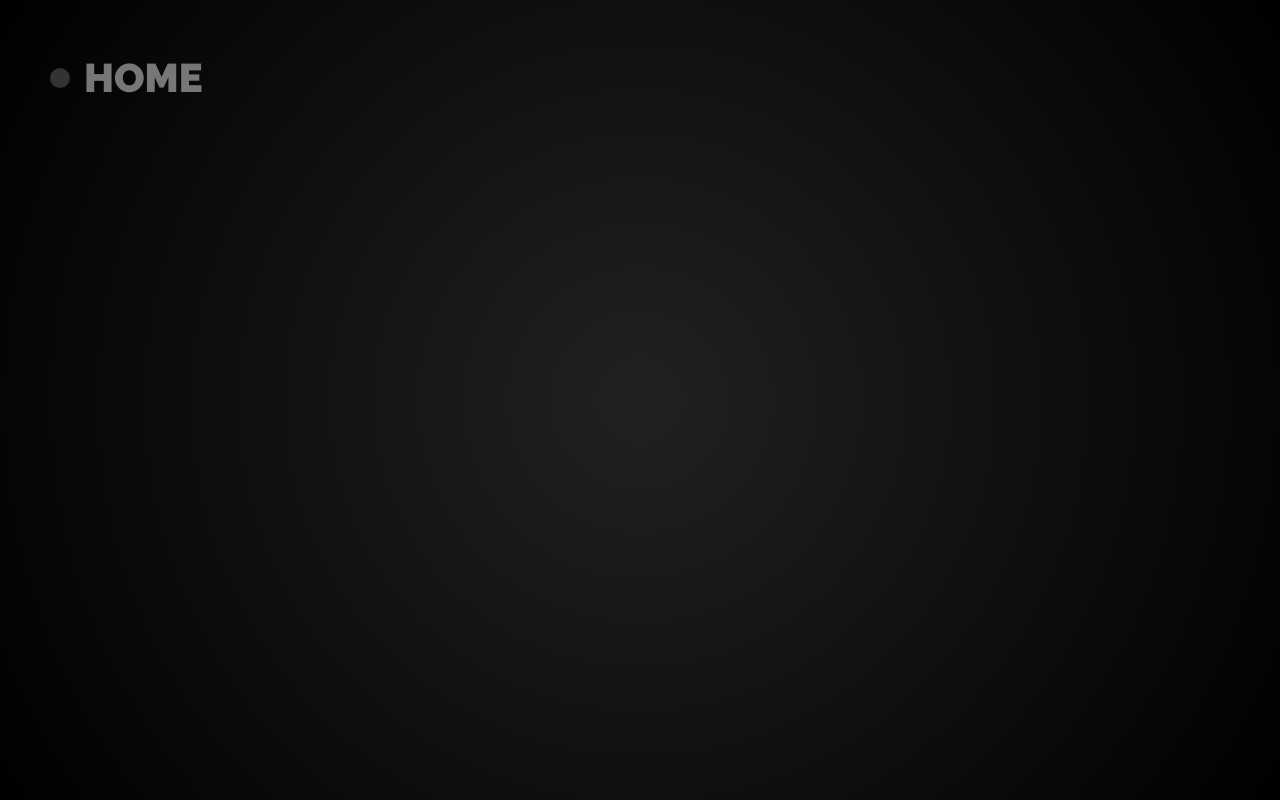
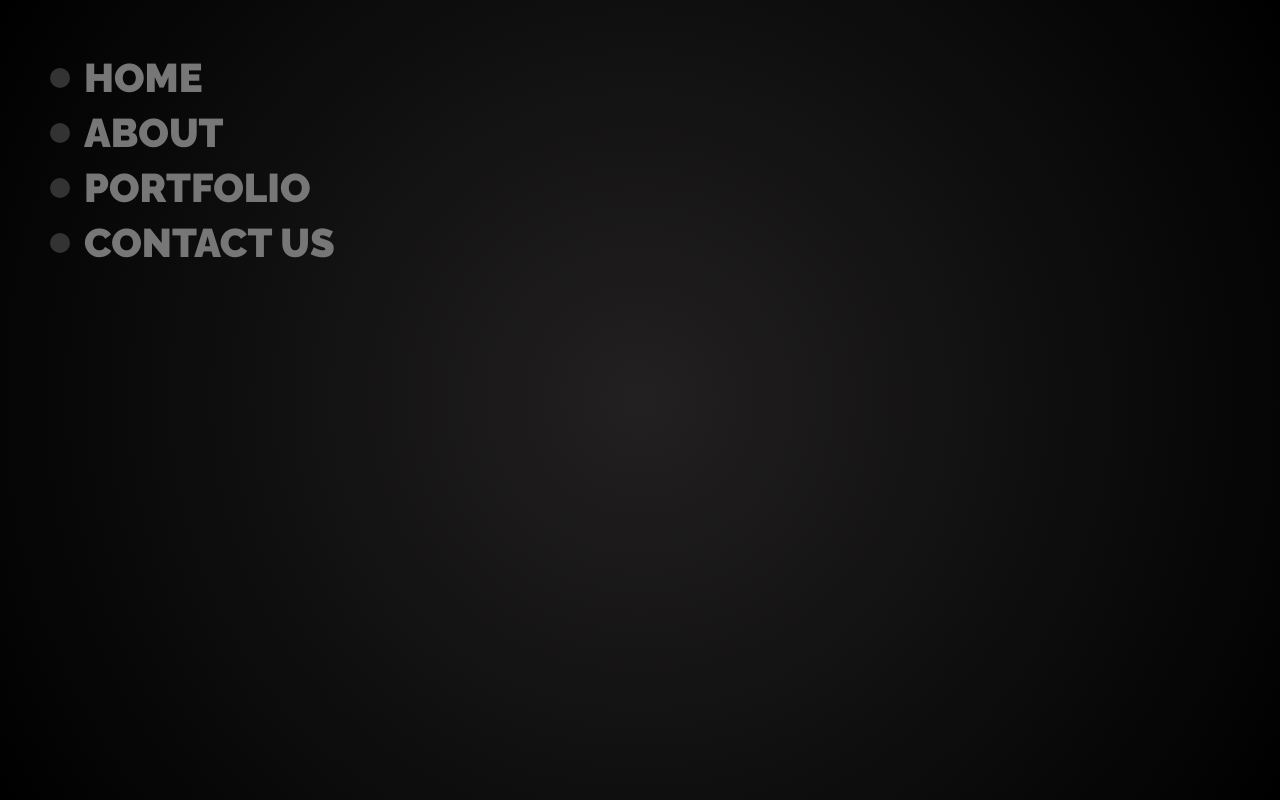
Before and after one commit to arafatah/Practice-2---Animation-on-Hover, a plain HTML site: page index.html in a window 1280 px wide. Shown: the top 800 px of the page. Drawn offline with nearby package versions, Linux system fonts and the light colour scheme.

Commit message:
gsap multi div, on hover

```diff
--- a/index.html
+++ b/index.html
@@ -14,11 +14,21 @@
 
 <body>
 
+    <div class="item home">
+        <div class="dot"></div>
+        <div class="text">home</div>
+    </div>
     <div class="item">
         <div class="dot"></div>
-        <div class="text">home</div>
-
-
+        <div class="text">about</div>
+    </div>
+    <div class="item">
+        <div class="dot"></div>
+        <div class="text">portfolio</div>
+    </div>
+    <div class="item">
+        <div class="dot"></div>
+        <div class="text">contact us</div>
     </div>
 
 
--- a/js/index.js
+++ b/js/index.js
@@ -1,4 +1,4 @@
-const item = document.querySelector(".item");
+/* const item = document.querySelector(".item");
 
 gsap.defaults({ duration: 0.3 });
 const tl = gsap
@@ -8,6 +8,25 @@ const tl = gsap
 
 item.addEventListener("mouseenter", () => tl.play());
 item.addEventListener("mouseleave", () => tl.reverse());
+*/
+
+const items = document.querySelectorAll(".item");
+gsap.defaults({ duration: 0.3 });
+
+items.forEach(function (item, index) {
+  const tl = gsap
+    .timeline({ paused: true })
+    .to(item.querySelector(".text"), {
+      color: "white",
+      x: 10,
+      scale: 1.2,
+      transformOrigin: "left center",
+    })
+    .to(item.querySelector(".dot"), { backgroundColor: "#F93", scale: 1.5 }, 0);
+
+  item.addEventListener("mouseenter", () => tl.play());
+  item.addEventListener("mouseleave", () => tl.reverse());
+});
 
 // Closure
 const secureBooking = function () {
```
